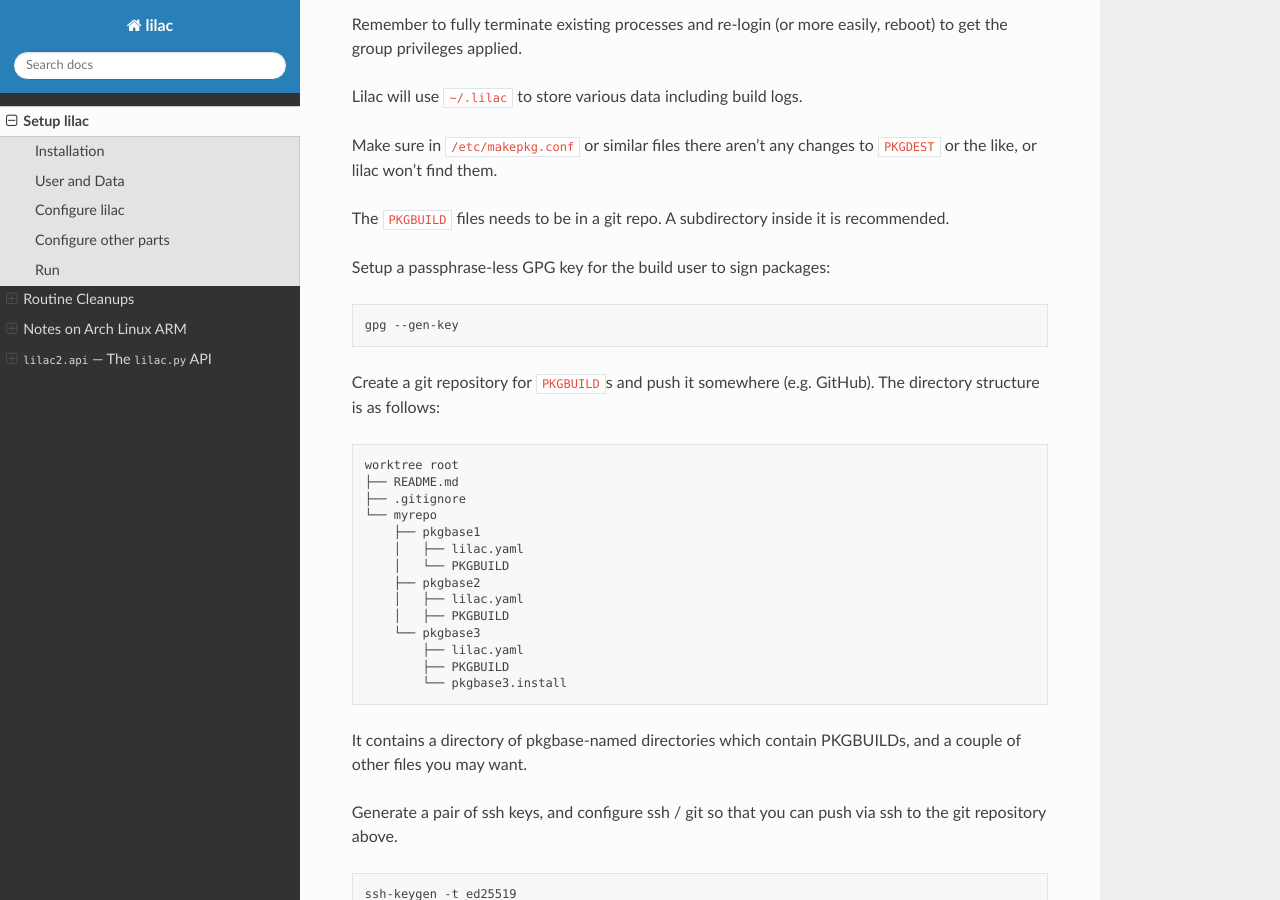
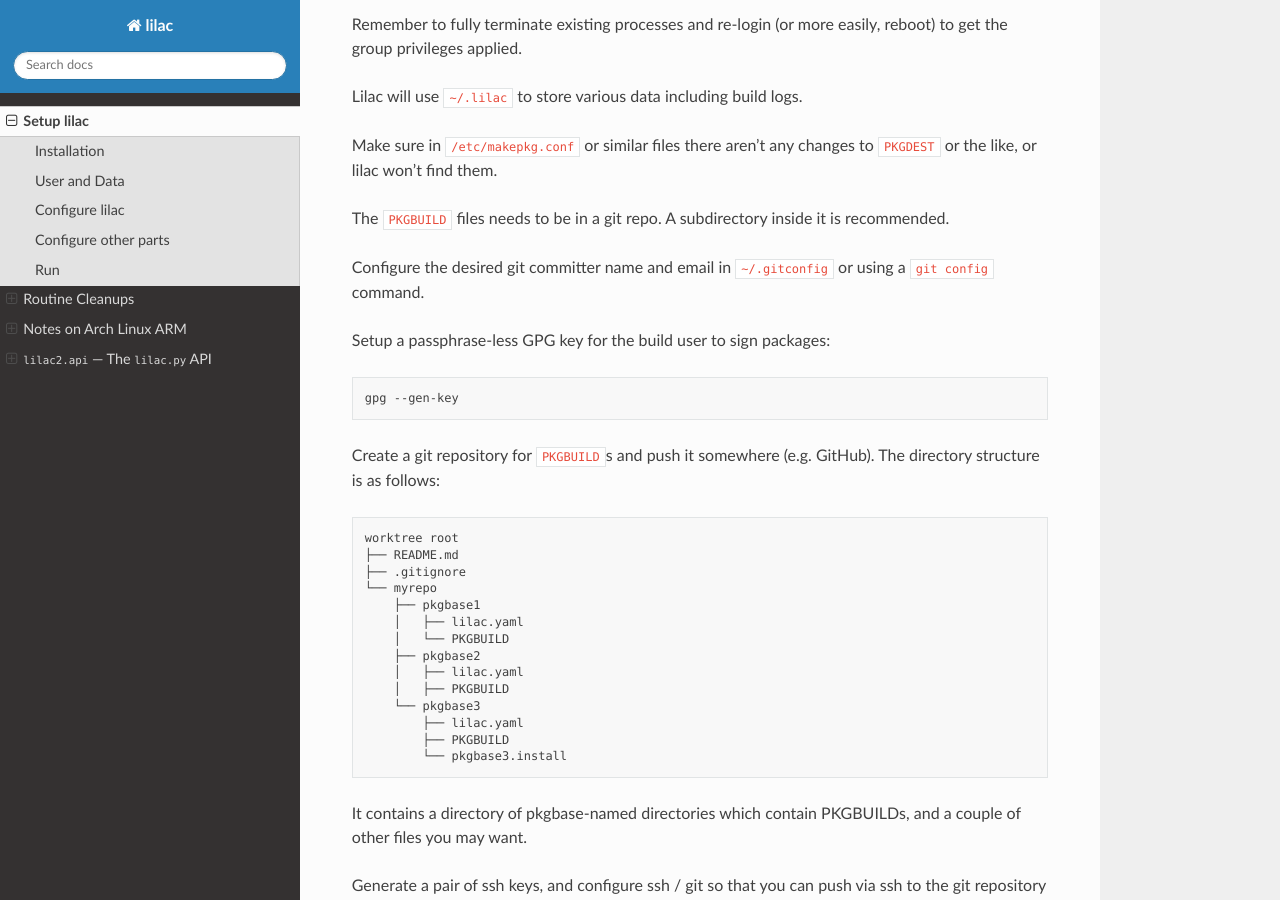
Before and after one commit to archlinuxcn/lilac, a Sphinx documentation site: the page built from docs/setup.rst, in a window 1280 px wide and 900 px high, scrolled down 1062 px. Built offline with Sphinx 7.4.7 and the Read the Docs theme 3.1.0, drawn with Linux system fonts in a browser that asks for light colours.

Commit message:
docs: don't forget to configure git user

```diff
--- a/docs/setup.rst
+++ b/docs/setup.rst
@@ -44,6 +44,8 @@ Lilac will use ``~/.lilac`` to store various data including build logs.
 Make sure in ``/etc/makepkg.conf`` or similar files there aren't any changes to ``PKGDEST`` or the like, or lilac won't find them.
 
 The ``PKGBUILD`` files needs to be in a git repo. A subdirectory inside it is recommended.
+
+Configure the desired git committer name and email in ``~/.gitconfig`` or using a ``git config`` command.
 
 Setup a passphrase-less GPG key for the build user to sign packages:
 
```
